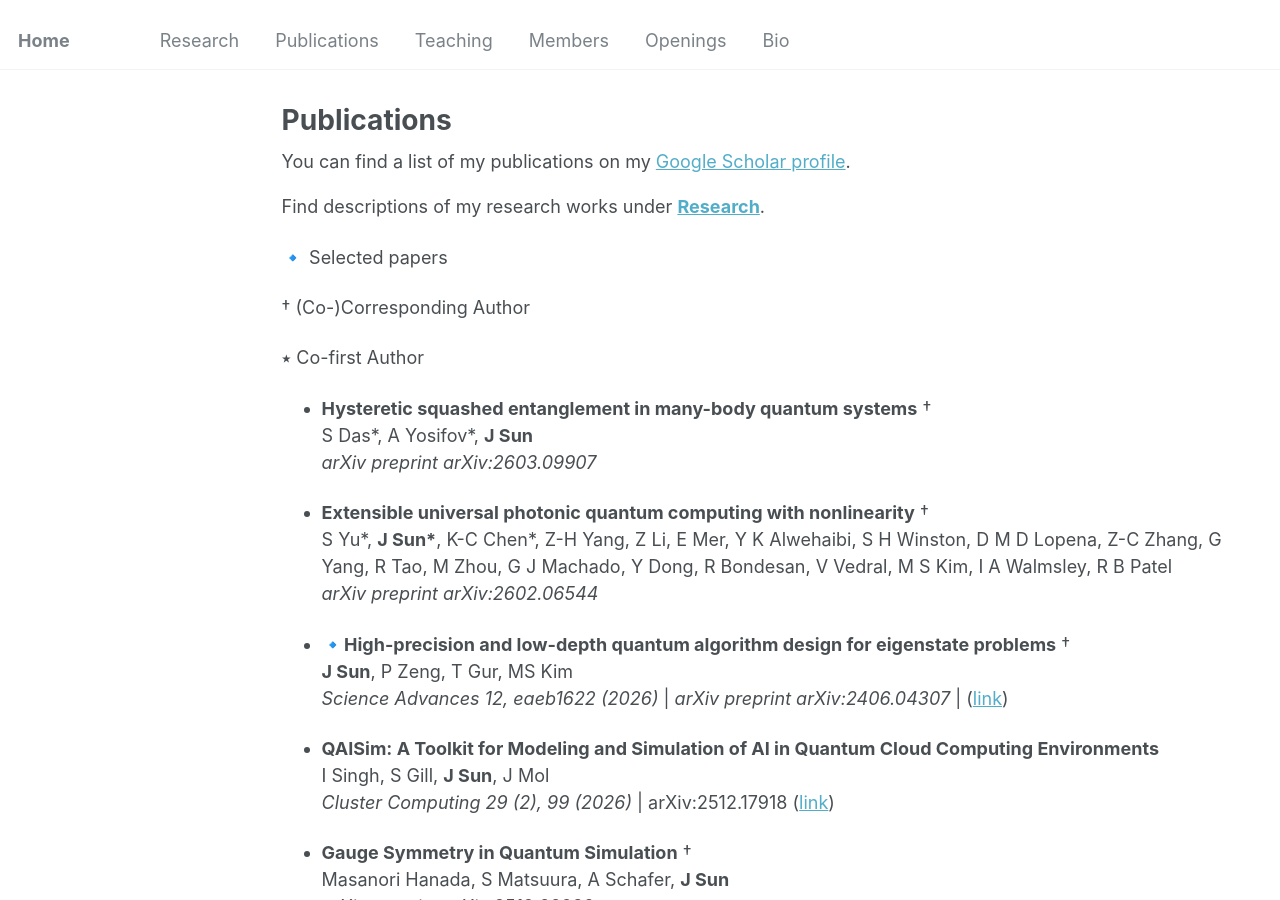
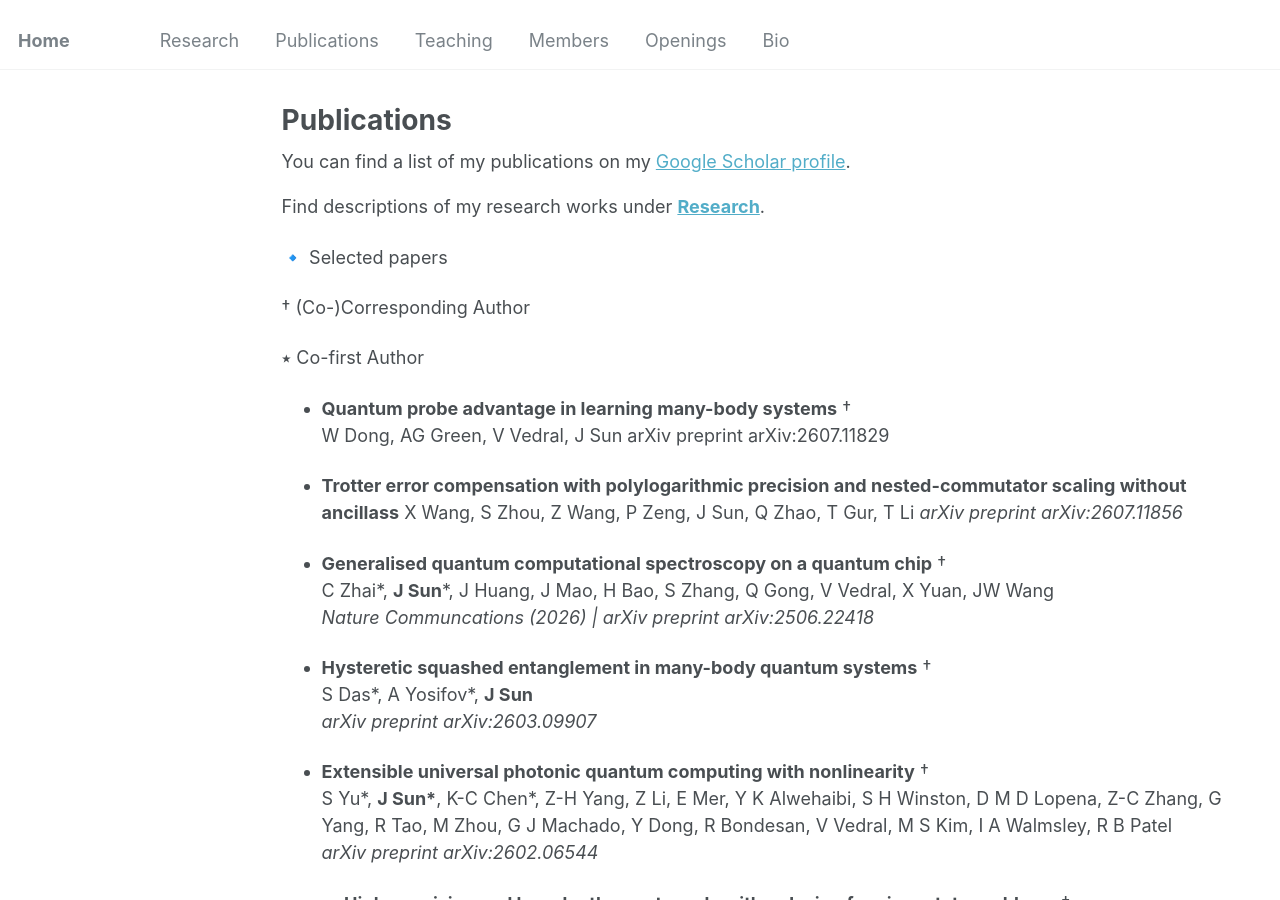
Before and after one commit to jinzhao-sun/jinzhao-sun.github.io, a Jekyll site: the page built from _pages/publications.md, in a window 1280 px wide and 900 px high. Built offline with Jekyll 4.4.1, drawn with Linux system fonts in a browser that asks for light colours.

Commit message:
Update publications.md

```diff
--- a/_pages/publications.md
+++ b/_pages/publications.md
@@ -19,6 +19,18 @@ Find descriptions of my research works under **[Research](research.md)**.
 †  (Co-)Corresponding Author
 
 ⭑ Co-first Author
+
+- **Quantum probe advantage in learning many-body systems** †<br>
+  W Dong, AG Green, V Vedral, J Sun
+  arXiv preprint arXiv:2607.11829
+
+- **Trotter error compensation with polylogarithmic precision and nested-commutator scaling without ancillass**
+  X Wang, S Zhou, Z Wang, P Zeng, J Sun, Q Zhao, T Gur, T Li
+  *arXiv preprint arXiv:2607.11856*
+
+- **Generalised quantum computational spectroscopy on a quantum chip** †<br>
+  C Zhai\*, **J Sun**\*, J Huang, J Mao, H Bao, S Zhang, Q Gong, V Vedral, X Yuan, JW Wang<br>
+  *Nature Communcations (2026) | arXiv preprint arXiv:2506.22418*
 
 - **Hysteretic squashed entanglement in many-body quantum systems** †<br>
   S Das\*, A Yosifov\*, **J Sun**  <br>
```
